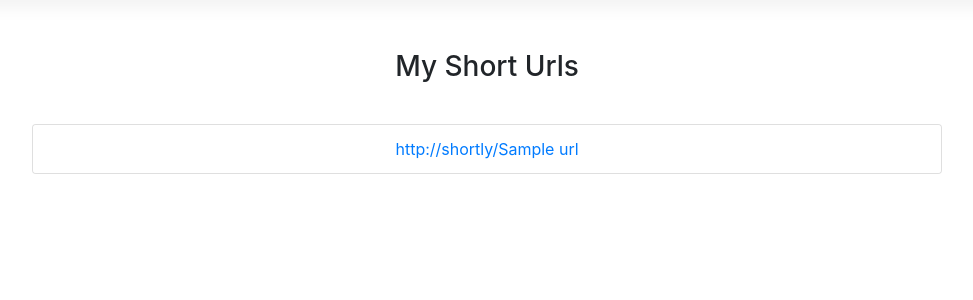
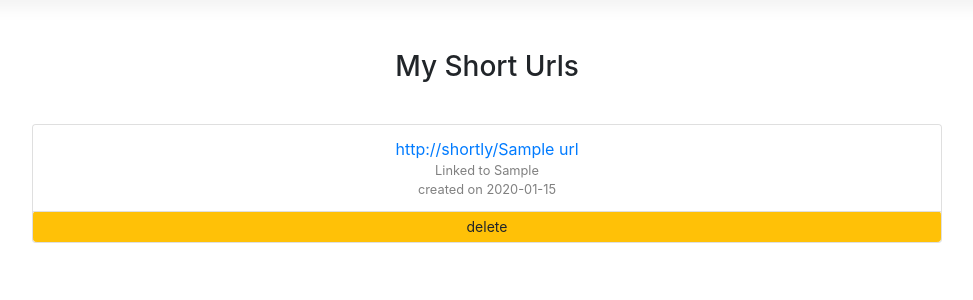
Before and after one commit to iiogmgo/shortly, a Flask app: page /urls in a window 1280 px wide. Shown: the part 64-364 px from the top of the page, without its empty margins (153-1126 px from the left). Run offline with Flask 2, Linux system fonts and the light colour scheme; tables that the repository leaves empty hold one stand-in row (values such as "Sample post"); parts of the project's set-up code (start-up, migrations or seed data) failed here and were passed over; some libraries are stand-ins or nearby versions.

Commit message:
Add created_at info / delete button to urls page

```diff
--- a/shortly/routes.py
+++ b/shortly/routes.py
@@ -27,3 +27,13 @@ def create():
     db.session.commit()
 
     return redirect(url_for('routes.urls'))
+
+
+@bp.route('/urls/delete', methods=['POST'])
+def delete():
+    url_id = request.form['url_id']
+    url = Url.query.get(url_id)
+    db.session.delete(url)
+    db.session.commit()
+
+    return redirect(url_for('routes.urls'))
--- a/shortly/templates/urls.html
+++ b/shortly/templates/urls.html
@@ -1,6 +1,10 @@
 {% extends "base.html" %}
 {% block style %}
   <style>
+    .desc-text {
+      font-size: 0.8em;
+      color: gray;
+    }
   </style>
 {% endblock %}
 
@@ -8,15 +12,23 @@
   <div class="contents-box">
     <h3 class="contents-title">My Short Urls</h3>
 
-    <div class="card">
-      <ul class="list-group list-group-flush">
-        {% for url in urls %}
-          <li class="list-group-item">
-            <a href="{{ url.destination }}">http://shortly/{{ url.name }}</a>
-          </li>
-        {% endfor %}
-      </ul>
-    </div>
+    {% for url in urls %}
+      <form method="post" action="/urls/delete">
+        <div class="card mb-4">
+          <ul class="list-group list-group-flush">
+            <li class="list-group-item">
+              <a href="{{ url.destination }}">http://shortly/{{ url.name }}</a>
+              <div class="desc-text">Linked to {{ url.destination }}</div>
+              <div class="desc-text">created on {{ url.created_at.strftime('%Y-%m-%d') }}</div>
+            </li>
+          </ul>
+          <input type="hidden" name="url_id" value="{{ url.id }}">
+          <button type="submit" class="btn btn-sm btn-warning">delete</button>
+        </div>
+      </form>
+
+    {% endfor %}
+
 
   </div>
 {% endblock %}
```
